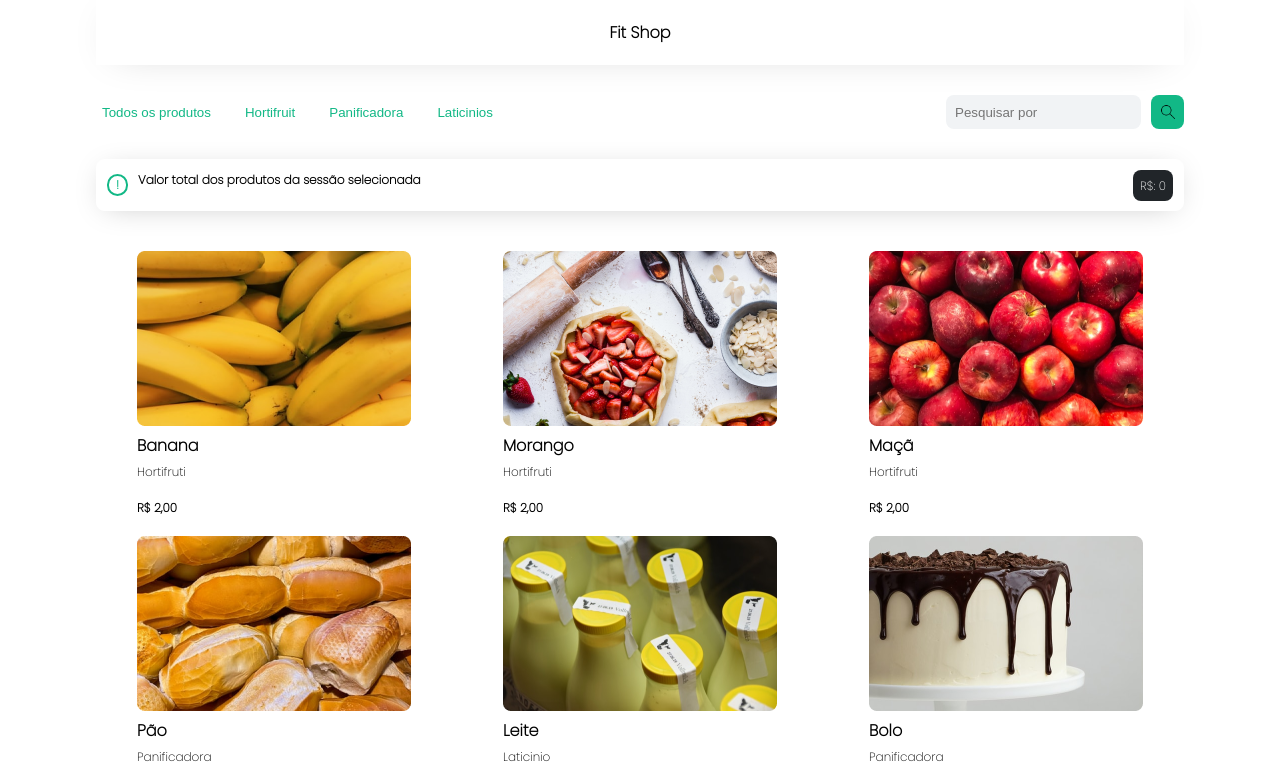
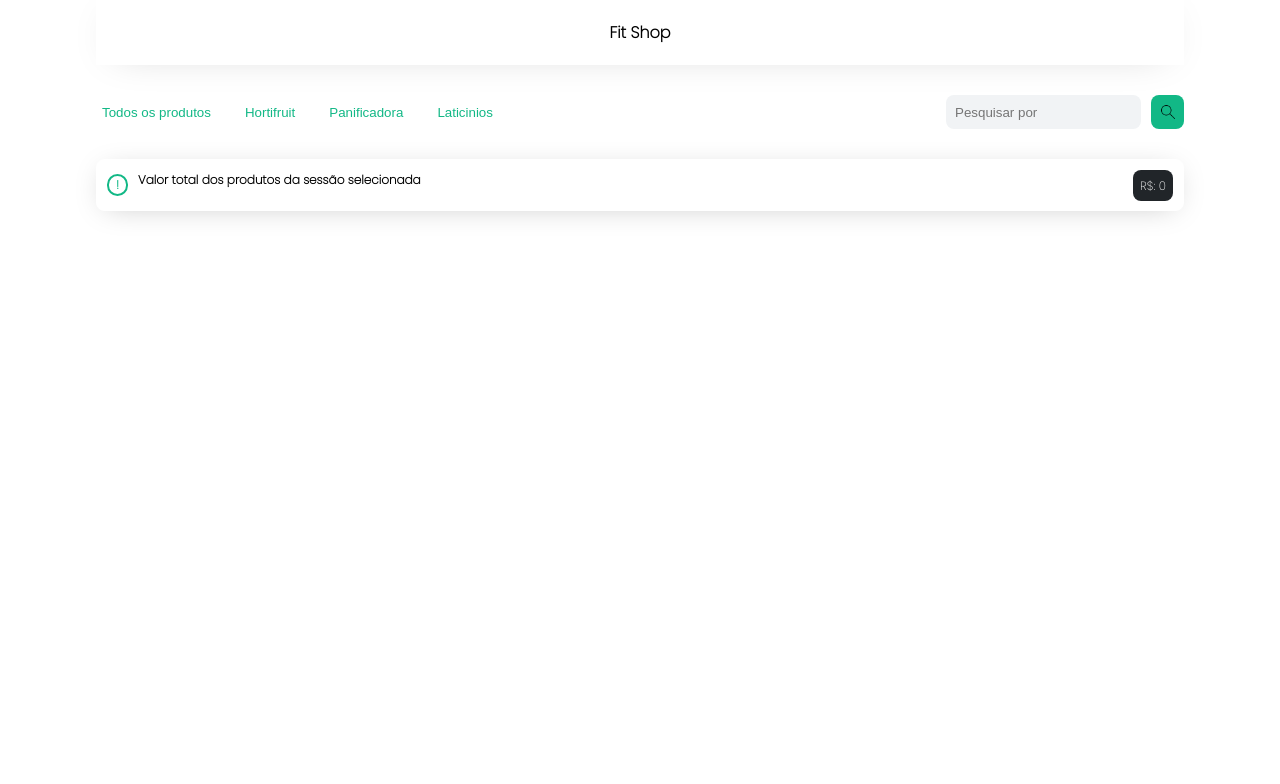
Before and after one commit to LucasBaffi/ProductsList, a plain HTML site: page index.html in a window 1280 px wide. Both pictures are taken after a click on the picture 1167 px from the left and 112 px from the top of the page. Shown: the top 784 px of the page. Drawn offline with Linux system fonts and the light colour scheme.

Commit message:
logica de busca por nome e secao

```diff
--- a/css/img.css
+++ b/css/img.css
@@ -3,3 +3,8 @@
     height: 20px;
     cursor: pointer;
 }
+
+.lupa:hover {
+    font-size: 15px;
+
+}
--- a/js/script.js
+++ b/js/script.js
@@ -30,5 +30,7 @@ const renderProdcts = (arr) => {
         const card = dataProducts(element)
         ul.appendChild(card)
     });
+
 }
+
 renderProdcts(produtos)
--- a/js/search.js
+++ b/js/search.js
@@ -1,11 +1,21 @@
-let inputSearch = document.getElementById('inputSearchProducts')
-let buttonLupa = document.querySelector('.lupa')
-console.log(buttonLupa);
+const buttonSearchProducts = () => {
+    let listProducts = document.querySelector('.ul-products')
+    let buttonLupa = document.querySelector('.lupa')
+    console.log(buttonLupa);
+    buttonLupa.addEventListener('click', (event) => {
+        event.preventDefault()
+        searchProducts()
 
-buttonLupa.addEventListener('click', () => {
+    })
+}
+buttonSearchProducts()
 
-})
+const searchProducts = () => {
+    let inputSearch = document.getElementById('inputSearchProducts')
+    const valueInput = inputSearch.value
 
-const valueInput = inputSearch.value
+    let filtro = produtos.filter((elm) => valueInput === elm.nome.toLowerCase() || valueInput === elm.secao.toUpperCase())
 
-console.log(valueInput);
+    renderProdcts(filtro)
+
+}
```
